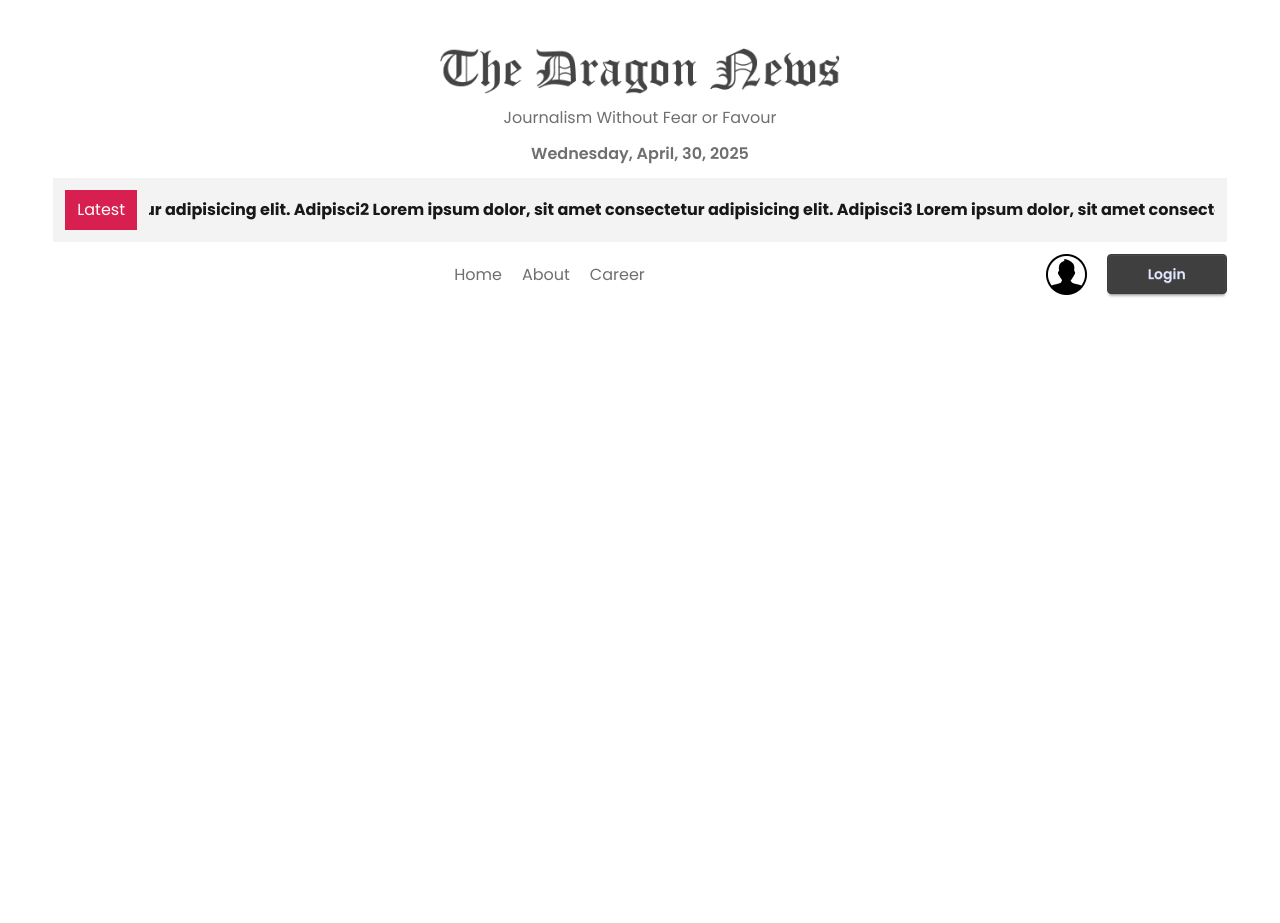
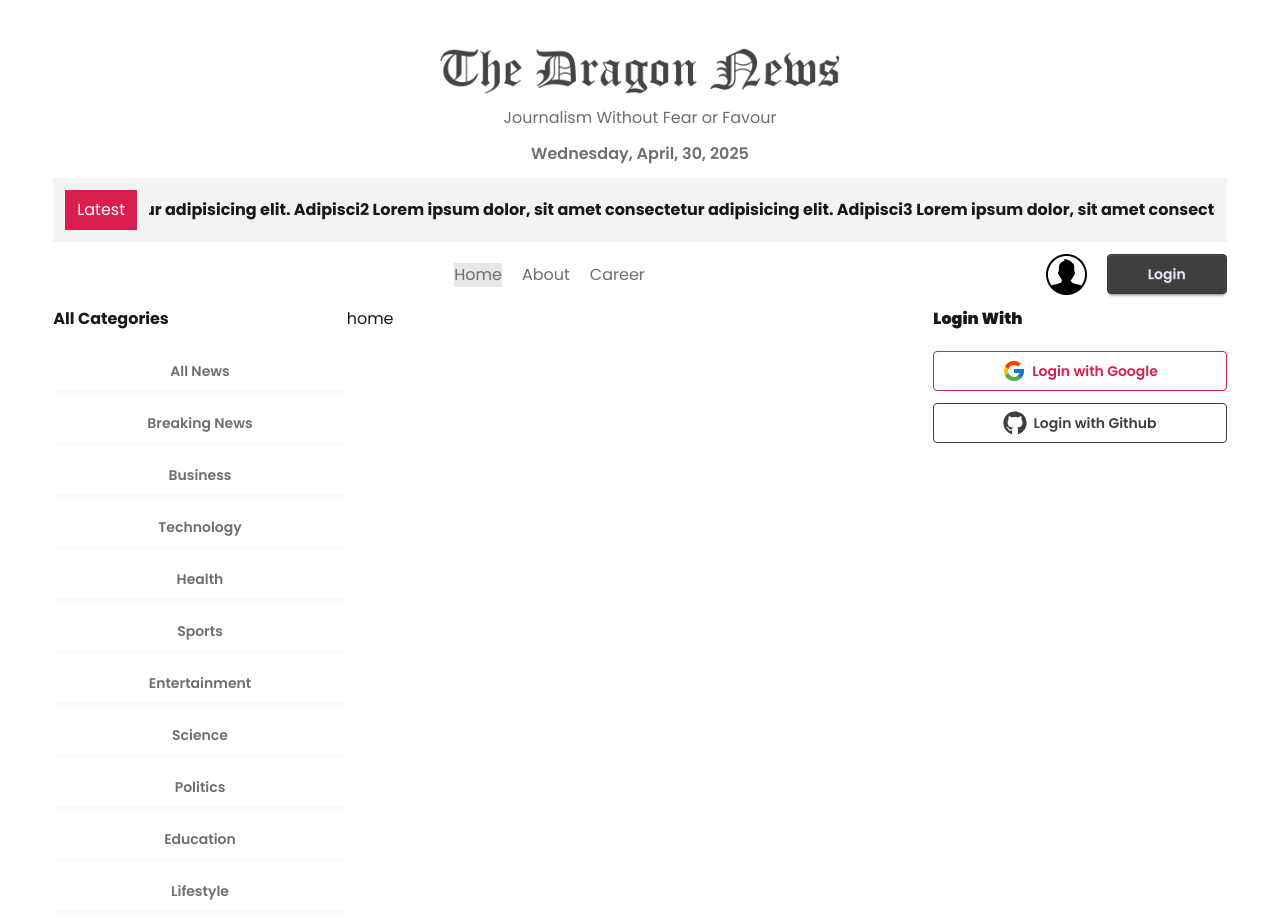
Before and after one commit to arafat22184/dragon-news, a React (Vite) app: page / in a window 1280 px wide. Before the commit the page ends 800 px from the top, so only its background shows below. Built offline with nearby package versions, Linux system fonts and the light colour scheme.

Commit message:
added categories and aside and navbar

```diff
--- a/package.json
+++ b/package.json
@@ -16,6 +16,7 @@
     "react": "^19.0.0",
     "react-dom": "^19.0.0",
     "react-fast-marquee": "^1.6.5",
+    "react-icons": "^5.5.0",
     "react-router": "^7.5.3",
     "tailwindcss": "^4.1.4"
   },
--- /dev/null
+++ b/src/Components/Categories.jsx
@@ -0,0 +1,28 @@
+import React, { use } from "react";
+import { NavLink } from "react-router";
+
+const categoryPormise = fetch("/categories.json").then((res) => res.json());
+
+const Categories = () => {
+  const categories = use(categoryPormise);
+  return (
+    <div>
+      <h2 className="font-bold">All Categories</h2>
+      <div className="grid grid-cols-1 mt-5 gap-3">
+        {categories.map((category) => (
+          <NavLink
+            key={category.id}
+            className={
+              "btn bg-base-100 border-0 hover:bg-base-200 font-semibold text-accent"
+            }
+            to={`/category/${category.id}`}
+          >
+            {category.name}
+          </NavLink>
+        ))}
+      </div>
+    </div>
+  );
+};
+
+export default Categories;
--- /dev/null
+++ b/src/Components/HomeLayout/LeftAside.jsx
@@ -0,0 +1,16 @@
+import React, { Suspense } from "react";
+import Categories from "../Categories";
+
+const LeftAside = () => {
+  return (
+    <div>
+      <Suspense
+        fallback={<span className="loading loading-dots loading-xl"></span>}
+      >
+        <Categories></Categories>
+      </Suspense>
+    </div>
+  );
+};
+
+export default LeftAside;
--- /dev/null
+++ b/src/Components/HomeLayout/RightAside.jsx
@@ -0,0 +1,12 @@
+import React from "react";
+import SocialLogin from "./SocialLogin";
+
+const RightAside = () => {
+  return (
+    <div>
+      <SocialLogin></SocialLogin>
+    </div>
+  );
+};
+
+export default RightAside;
--- /dev/null
+++ b/src/Components/HomeLayout/SocialLogin.jsx
@@ -0,0 +1,22 @@
+import React from "react";
+import { FaGithub } from "react-icons/fa";
+import { FcGoogle } from "react-icons/fc";
+
+const SocialLogin = () => {
+  return (
+    <div>
+      <h2 className="font-black mb-5">Login With</h2>
+      <div className="space-y-3">
+        <button className="btn btn-outline btn-secondary w-full">
+          <FcGoogle size={24} />
+          Login with Google
+        </button>
+        <button className="btn btn-outline btn-primary w-full">
+          <FaGithub size={24} /> Login with Github
+        </button>
+      </div>
+    </div>
+  );
+};
+
+export default SocialLogin;
--- a/src/Layouts/HomeLayout.jsx
+++ b/src/Layouts/HomeLayout.jsx
@@ -3,6 +3,8 @@
 import Header from "../Components/Header";
 import LatestNews from "../Components/LatestNews";
 import Navbar from "../Components/Navbar";
+import LeftAside from "../Components/HomeLayout/LeftAside";
+import RightAside from "../Components/HomeLayout/RightAside";
 
 const HomeLayout = () => {
   return (
@@ -16,12 +18,16 @@
           <Navbar></Navbar>
         </nav>
       </header>
-      <main>
-        <section className="left_nav"></section>
-        <section className="main">
+      <main className="w-11/12 mx-auto my-3 grid grid-cols-12">
+        <aside className="col-span-3">
+          <LeftAside></LeftAside>
+        </aside>
+        <section className="main col-span-6">
           <Outlet></Outlet>
         </section>
-        <section className="right_nav"></section>
+        <aside className="col-span-3">
+          <RightAside></RightAside>
+        </aside>
       </main>
     </div>
   );
--- /dev/null
+++ b/src/Pages/CategoryNews.jsx
@@ -0,0 +1,9 @@
+import React from "react";
+import { useParams } from "react-router";
+
+const CategoryNews = () => {
+  const { id } = useParams();
+  return <div>{id}</div>;
+};
+
+export default CategoryNews;
--- /dev/null
+++ b/src/Pages/Home.jsx
@@ -0,0 +1,11 @@
+import React from "react";
+
+const Home = () => {
+  return (
+    <div>
+      <h1>home</h1>
+    </div>
+  );
+};
+
+export default Home;
--- a/src/Router/router.jsx
+++ b/src/Router/router.jsx
@@ -1,10 +1,22 @@
 import { createBrowserRouter } from "react-router";
 import HomeLayout from "../Layouts/HomeLayout";
+import Home from "../Pages/Home";
+import CategoryNews from "../Pages/CategoryNews";
 
 const router = createBrowserRouter([
   {
     path: "/",
     Component: HomeLayout,
+    children: [
+      {
+        index: true,
+        Component: Home,
+      },
+      {
+        path: "/category/:id",
+        Component: CategoryNews,
+      },
+    ],
   },
   {
     path: "/auth",
--- a/src/index.css
+++ b/src/index.css
@@ -18,3 +18,7 @@
 *{
     font-family: "Poppins", sans-serif;
 }
+
+a.active{
+  @apply bg-base-300
+}
```
Also changed, not shown: 1 other file (tests, documents, lock files or other folders).
